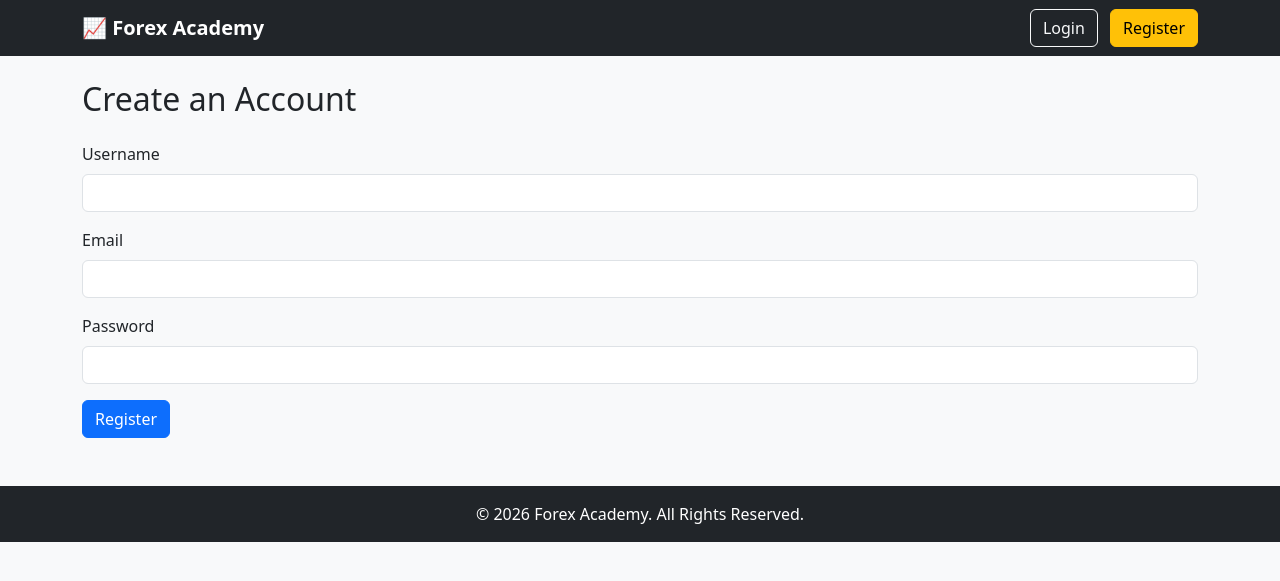
After one commit to NantambiM/Forex_Trading_Academy_Platform, a Flask app: page /register in a window 1280 px wide. The commit adds this page. Shown: the top 581 px of the page. Run offline with Flask 3, Linux system fonts and the light colour scheme.

Commit message:
Add authentication (register, login, logout, dashboard, profile) with Flask-Login and Blueprints

```diff
--- a/app/__init__.py
+++ b/app/__init__.py
@@ -1,9 +1,30 @@
 from flask import Flask
+from flask_sqlalchemy import SQLAlchemy
+from flask_login import LoginManager
+
+db = SQLAlchemy()
+login_manager = LoginManager()
 
 def create_app():
-    app=Flask(__name__)
+    app = Flask(__name__)
     app.config['SECRET_KEY'] = 'your_secret_key'
+    app.config['SQLALCHEMY_DATABASE_URI'] = 'sqlite:///site.db'
+
+    db.init_app(app)
+
+    login_manager.init_app(app)
+    login_manager.login_view = "main.login"
+
+    from .models import User
+
+    @login_manager.user_loader
+    def load_user(user_id):
+        return User.query.get(int(user_id))
 
     from .routes import main
     app.register_blueprint(main)
+
+    with app.app_context():
+        db.create_all()
+
     return app
--- a/app/forms.py
+++ b/app/forms.py
@@ -0,0 +1,36 @@
+from flask_wtf import FlaskForm
+from wtforms import StringField, PasswordField, SubmitField
+from wtforms.validators import DataRequired, Email, Length
+
+
+class RegisterForm(FlaskForm):
+    username = StringField(
+        "Username",
+        validators=[DataRequired(), Length(min=3, max=20)]
+    )
+
+    email = StringField(
+        "Email",
+        validators=[DataRequired(), Email()]
+    )
+
+    password = PasswordField(
+        "Password",
+        validators=[DataRequired(), Length(min=6)]
+    )
+
+    submit = SubmitField("Register")
+
+
+class LoginForm(FlaskForm):
+    email = StringField(
+        "Email",
+        validators=[DataRequired(), Email()]
+    )
+
+    password = PasswordField(
+        "Password",
+        validators=[DataRequired()]
+    )
+
+    submit = SubmitField("Login")
--- a/app/routes.py
+++ b/app/routes.py
@@ -1,7 +1,88 @@
-from flask import Blueprint, render_template
+from flask import Blueprint, render_template, redirect, url_for, flash
+from werkzeug.security import generate_password_hash, check_password_hash
+from flask_login import login_user, logout_user, login_required
 
-main =Blueprint('main', __name__)
+from .forms import RegisterForm, LoginForm
+from .models import User
+from . import db
 
-@main.route('/')
+main = Blueprint("main", __name__)
+
+
+@main.route("/")
 def home():
-    return render_template('index.html')
+    return render_template("index.html")
+
+
+@main.route("/register", methods=["GET", "POST"])
+def register():
+
+    form = RegisterForm()
+
+    if form.validate_on_submit():
+
+        existing_user = User.query.filter_by(email=form.email.data).first()
+
+        if existing_user:
+            flash("Email already exists!", "danger")
+            return redirect(url_for("main.register"))
+
+        hashed_password = generate_password_hash(form.password.data)
+
+        user = User(
+            username=form.username.data,
+            email=form.email.data,
+            password=hashed_password
+        )
+
+        db.session.add(user)
+        db.session.commit()
+
+        flash("Registration successful! Please login.", "success")
+
+        return redirect(url_for("main.login"))
+
+    return render_template("register.html", form=form)
+
+
+@main.route("/login", methods=["GET", "POST"])
+def login():
+
+    form = LoginForm()
+
+    if form.validate_on_submit():
+
+        user = User.query.filter_by(email=form.email.data).first()
+
+        if user and check_password_hash(user.password, form.password.data):
+            login_user(user)
+
+            flash("Login successful!", "success")
+
+            return redirect(url_for("main.dashboard"))
+
+        flash("Invalid email or password.", "danger")
+
+    return render_template("login.html", form=form)
+
+
+@main.route("/dashboard")
+@login_required
+def dashboard():
+    return render_template("dashboard.html")
+
+
+@main.route("/profile")
+@login_required
+def profile():
+    return render_template("profile.html")
+
+
+@main.route("/logout")
+@login_required
+def logout():
+    logout_user()
+
+    flash("Logged out successfully.", "info")
+
+    return redirect(url_for("main.login"))
--- a/app/templates/base.html
+++ b/app/templates/base.html
@@ -0,0 +1,95 @@
+<!DOCTYPE html>
+<html lang="en">
+<head>
+    <meta charset="UTF-8">
+    <meta name="viewport" content="width=device-width, initial-scale=1.0">
+    <title>{% block title %}Forex Academy{% endblock %}</title>
+
+    <!-- Bootstrap CSS -->
+    <link href="https://cdn.jsdelivr.net/npm/bootstrap@5.3.3/dist/css/bootstrap.min.css" rel="stylesheet">
+</head>
+<body class="bg-light">
+
+<nav class="navbar navbar-expand-lg navbar-dark bg-dark">
+    <div class="container">
+
+        <a class="navbar-brand fw-bold" href="{{ url_for('main.home') }}">
+            📈 Forex Academy
+        </a>
+
+        <div>
+
+            {% if current_user.is_authenticated %}
+
+                <span class="text-white me-3">
+                    Welcome, {{ current_user.username }}
+                </span>
+
+                <a href="{{ url_for('main.dashboard') }}" class="btn btn-outline-light me-2">
+                    Dashboard
+                </a>
+
+                <a href="{{ url_for('main.profile') }}" class="btn btn-primary me-2">
+                    Profile
+                </a>
+
+                <a href="{{ url_for('main.logout') }}" class="btn btn-danger">
+                    Logout
+                </a>
+
+            {% else %}
+
+                <a href="{{ url_for('main.login') }}" class="btn btn-outline-light me-2">
+                    Login
+                </a>
+
+                <a href="{{ url_for('main.register') }}" class="btn btn-warning">
+                    Register
+                </a>
+
+            {% endif %}
+
+        </div>
+
+    </div>
+</nav>
+
+<div class="container mt-4">
+
+    <!-- Flash Messages -->
+    {% with messages = get_flashed_messages(with_categories=true) %}
+        {% if messages %}
+
+            {% for category, message in messages %}
+
+                <div class="alert alert-{{ category }} alert-dismissible fade show" role="alert">
+
+                    {{ message }}
+
+                    <button type="button"
+                            class="btn-close"
+                            data-bs-dismiss="alert">
+                    </button>
+
+                </div>
+
+            {% endfor %}
+
+        {% endif %}
+    {% endwith %}
+
+    {% block content %}
+    {% endblock %}
+
+</div>
+
+<!-- Footer -->
+<footer class="bg-dark text-white text-center py-3 mt-5">
+    <p class="mb-0">&copy; 2026 Forex Academy. All Rights Reserved.</p>
+</footer>
+
+<!-- Bootstrap JS -->
+<script src="https://cdn.jsdelivr.net/npm/bootstrap@5.3.3/dist/js/bootstrap.bundle.min.js"></script>
+
+</body>
+</html>
--- /dev/null
+++ b/app/templates/register.html
@@ -0,0 +1,32 @@
+{% extends "base.html" %}
+
+{% block title %}Register{% endblock %}
+
+{% block content %}
+
+<h2 class="mb-4">Create an Account</h2>
+
+<form method="POST">
+
+    {{ form.hidden_tag() }}
+
+    <div class="mb-3">
+        {{ form.username.label(class="form-label") }}
+        {{ form.username(class="form-control") }}
+    </div>
+
+    <div class="mb-3">
+        {{ form.email.label(class="form-label") }}
+        {{ form.email(class="form-control") }}
+    </div>
+
+    <div class="mb-3">
+        {{ form.password.label(class="form-label") }}
+        {{ form.password(class="form-control") }}
+    </div>
+
+    {{ form.submit(class="btn btn-primary") }}
+
+</form>
+
+{% endblock %}
```
Also changed, not shown: app/models.py (+11 -0 lines), app/templates/dashboard.html (added, +25 -0 lines), app/templates/index.html (+21 -11 lines), app/templates/login.html (added, +27 -0 lines), app/templates/profile.html (added, +23 -0 lines), 1 other file.
